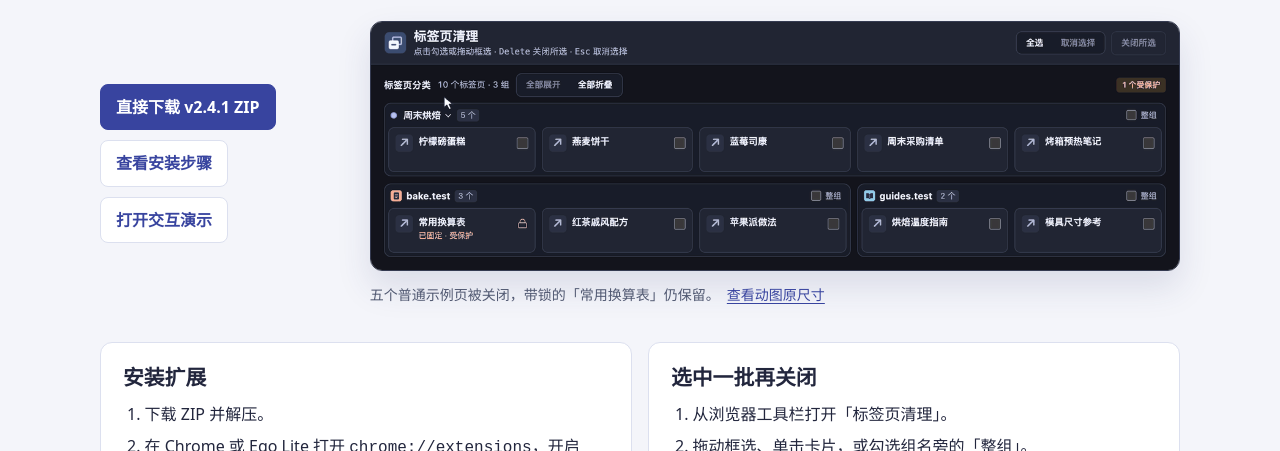
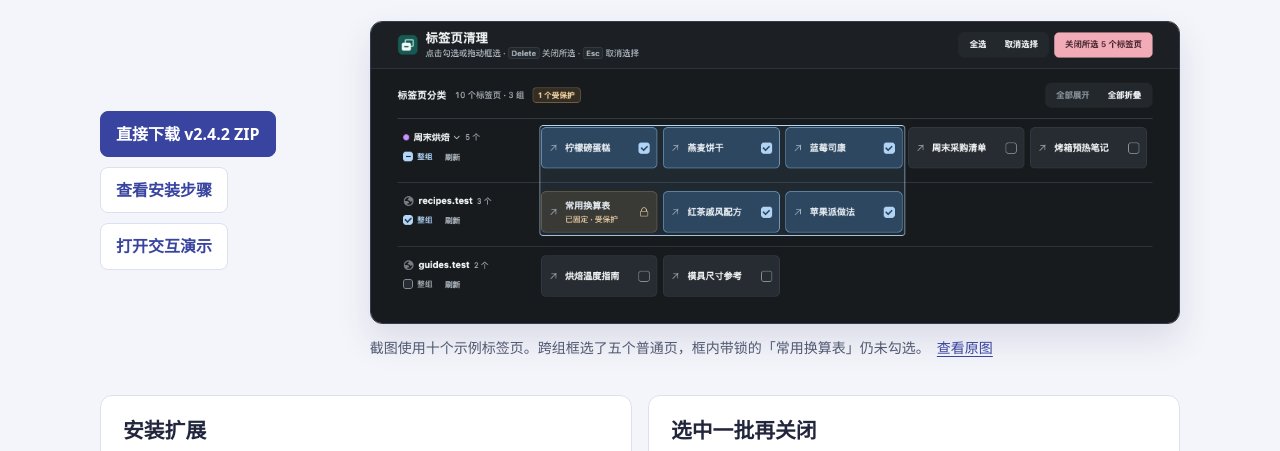
Before and after one commit to ximendatie/tab-manager, a browser extension: page docs/index.html in a window 1280 px wide. Shown: the part 297-748 px from the top of the page. Drawn offline with Linux system fonts and the light colour scheme.

Commit message:
Show the A layout and v2.4.2 download on the homepage

```diff
--- a/docs/index.html
+++ b/docs/index.html
@@ -93,16 +93,13 @@
     <p class="lede">Tab Manager 是一款适用于 Chrome 和 Ego Lite 的标签页清理扩展。它汇总当前浏览器个人资料里的各个窗口，保留已有的标签页分组，其余按域名归类。</p>
     <div class="download-demo">
       <div class="actions">
-        <a class="primary" href="https://github.com/ximendatie/tab-manager/releases/download/v2.4.1/tab-manager-v2.4.1.zip">直接下载 v2.4.1 ZIP</a>
+        <a class="primary" href="https://github.com/ximendatie/tab-manager/releases/download/v2.4.2/tab-manager-v2.4.2.zip">直接下载 v2.4.2 ZIP</a>
         <a class="secondary" href="#install">查看安装步骤</a>
         <a class="secondary" href="usage.html">打开交互演示</a>
       </div>
       <figure>
-        <picture>
-          <source media="(prefers-reduced-motion: reduce)" srcset="extension-screenshot.png">
-          <img src="extension-demo.gif" width="1320" height="405" alt="插件实拍。拖动鼠标跨组框选，点击「关闭所选」后，已固定的「常用换算表」仍可见。">
-        </picture>
-        <figcaption>五个普通示例页被关闭，带锁的「常用换算表」仍保留。<a href="extension-demo.gif">查看动图原尺寸</a></figcaption>
+        <img src="extension-screenshot.png" width="2320" height="864" alt="A 版插件实拍。组名和操作在左，标签卡片在右。选框内勾选了五个普通页，已固定的「常用换算表」带锁且未勾选。">
+        <figcaption>截图使用十个示例标签页。跨组框选了五个普通页，框内带锁的「常用换算表」仍未勾选。<a href="extension-screenshot.png">查看原图</a></figcaption>
       </figure>
     </div>
 
```
